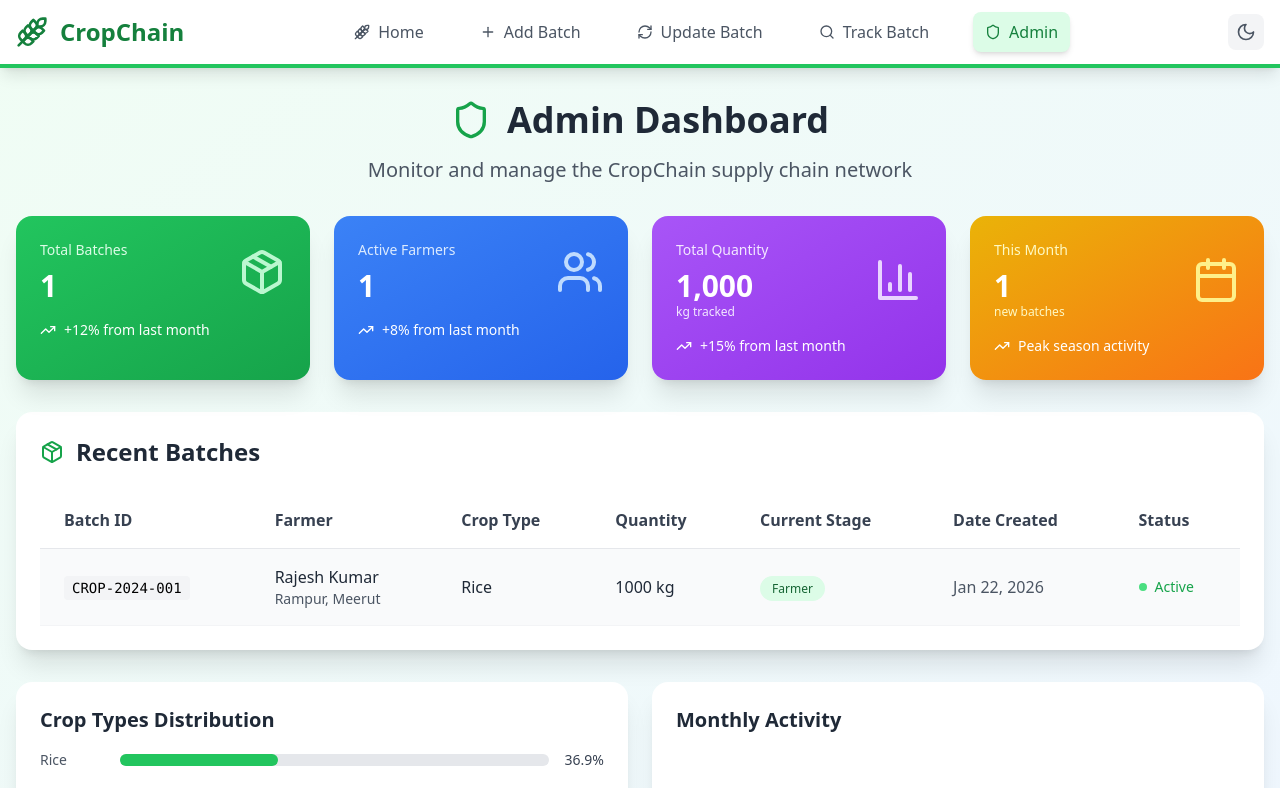
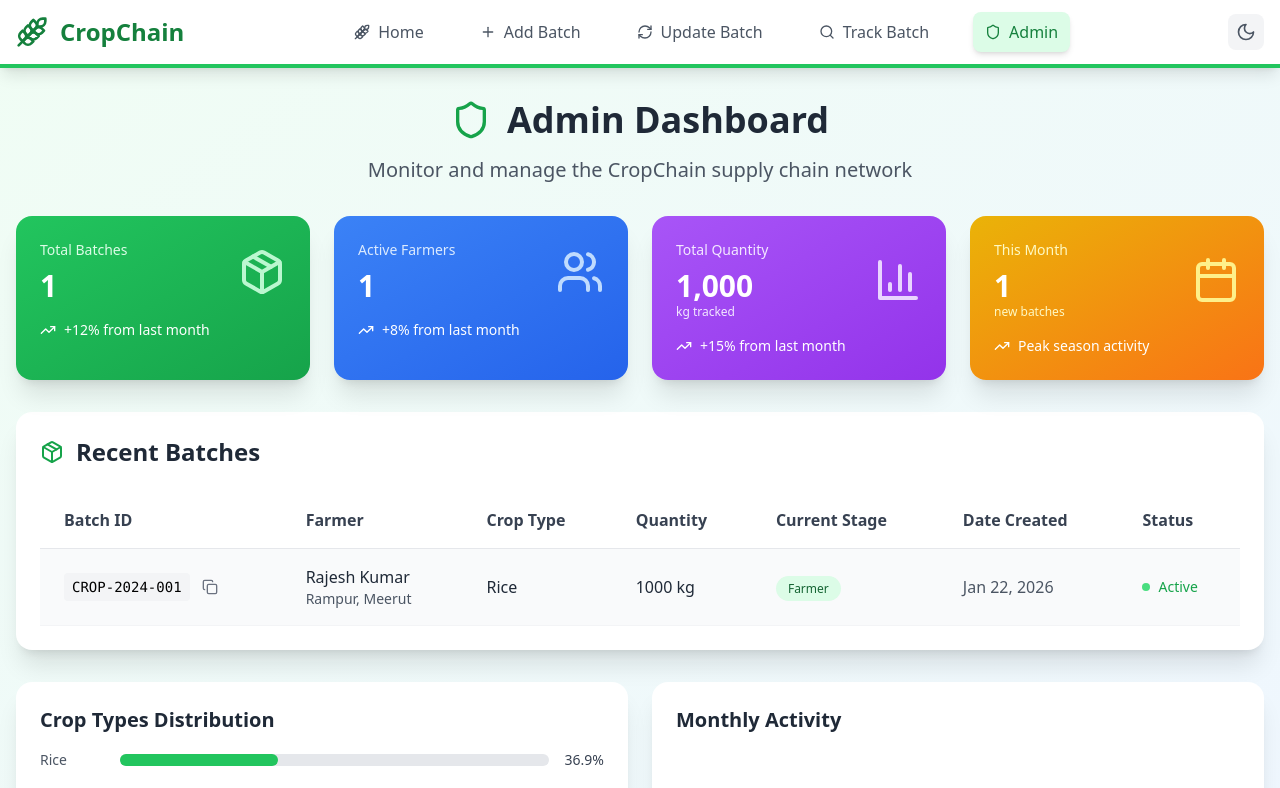
Before and after one commit to Nitya-003/CropChain, a React (Vite) app: page /admin in a window 1280 px wide. Shown: the top 788 px of the page. Built offline with nearby package versions, Linux system fonts and the light colour scheme.

Commit message:
Add copy to clipboard for Batch IDs
- Add Copy icon next to Batch IDs on Admin Dashboard table
- Add Copy icon next to Batch ID on Track Batch page header
- Show checkmark icon with "Copied!" feedback for 2 seconds after copying
- Uses lucide-react icons (Copy, Check)

Fixes #11

```diff
--- a/src/pages/AdminDashboard.tsx
+++ b/src/pages/AdminDashboard.tsx
@@ -1,5 +1,5 @@
 import React, { useState, useEffect } from 'react';
-import { Shield, TrendingUp, Package, Users, Calendar, BarChart3 } from 'lucide-react';
+import { Shield, TrendingUp, Package, Users, Calendar, BarChart3, Copy, Check } from 'lucide-react';
 import { cropBatchService } from '../services/cropBatchService';
 
 const AdminDashboard: React.FC = () => {
@@ -11,6 +11,17 @@ const AdminDashboard: React.FC = () => {
   });
   const [batches, setBatches] = useState<any[]>([]);
   const [isLoading, setIsLoading] = useState(true);
+  const [copiedId, setCopiedId] = useState<string | null>(null);
+
+  const copyToClipboard = async (batchId: string) => {
+    try {
+      await navigator.clipboard.writeText(batchId);
+      setCopiedId(batchId);
+      setTimeout(() => setCopiedId(null), 2000);
+    } catch (err) {
+      console.error('Failed to copy:', err);
+    }
+  };
 
   useEffect(() => {
     loadDashboardData();
@@ -148,9 +159,22 @@ const AdminDashboard: React.FC = () => {
               {batches.map((batch, index) => (
                 <tr key={batch.batchId} className={`border-b border-gray-100 dark:border-gray-700 ${index % 2 === 0 ? 'bg-gray-50 dark:bg-gray-700' : 'bg-white dark:bg-gray-800'} hover:bg-green-50 dark:hover:bg-gray-600 transition-colors`}>
                   <td className="py-4 px-6">
-                    <span className="font-mono text-sm bg-gray-100 dark:bg-gray-600 dark:text-white px-2 py-1 rounded">
-                      {batch.batchId}
-                    </span>
+                    <div className="flex items-center gap-2">
+                      <span className="font-mono text-sm bg-gray-100 dark:bg-gray-600 dark:text-white px-2 py-1 rounded">
+                        {batch.batchId}
+                      </span>
+                      <button
+                        onClick={() => copyToClipboard(batch.batchId)}
+                        className="p-1 hover:bg-gray-200 dark:hover:bg-gray-500 rounded transition-colors"
+                        title={copiedId === batch.batchId ? 'Copied!' : 'Copy Batch ID'}
+                      >
+                        {copiedId === batch.batchId ? (
+                          <Check className="h-4 w-4 text-green-600" />
+                        ) : (
+                          <Copy className="h-4 w-4 text-gray-500 dark:text-gray-400" />
+                        )}
+                      </button>
+                    </div>
                   </td>
                   <td className="py-4 px-6">
                     <div>
--- a/src/pages/TrackBatch.tsx
+++ b/src/pages/TrackBatch.tsx
@@ -1,5 +1,5 @@
 import React, { useState } from 'react';
-import { Search, QrCode, Package, Calendar, MapPin, User, FileText } from 'lucide-react';
+import { Search, QrCode, Package, Calendar, MapPin, User, FileText, Copy, Check } from 'lucide-react';
 import { cropBatchService } from '../services/cropBatchService';
 import Timeline from '../components/Timeline';
 import QRScanner from '../components/QRScanner';
@@ -9,6 +9,17 @@ const TrackBatch: React.FC = () => {
   const [batch, setBatch] = useState<any>(null);
   const [isSearching, setIsSearching] = useState(false);
   const [showScanner, setShowScanner] = useState(false);
+  const [copied, setCopied] = useState(false);
+
+  const copyToClipboard = async (text: string) => {
+    try {
+      await navigator.clipboard.writeText(text);
+      setCopied(true);
+      setTimeout(() => setCopied(false), 2000);
+    } catch (err) {
+      console.error('Failed to copy:', err);
+    }
+  };
 
   const handleSearch = async () => {
     if (!batchId.trim()) return;
@@ -92,7 +103,20 @@ const TrackBatch: React.FC = () => {
           <div className="bg-gradient-to-r from-green-600 to-blue-600 rounded-2xl shadow-xl p-8 text-white">
             <div className="flex items-center justify-between">
               <div>
-                <h2 className="text-3xl font-bold mb-2">Batch #{batch.batchId}</h2>
+                <div className="flex items-center gap-3 mb-2">
+                  <h2 className="text-3xl font-bold">Batch #{batch.batchId}</h2>
+                  <button
+                    onClick={() => copyToClipboard(batch.batchId)}
+                    className="p-2 hover:bg-white/20 rounded-lg transition-colors"
+                    title={copied ? 'Copied!' : 'Copy Batch ID'}
+                  >
+                    {copied ? (
+                      <Check className="h-5 w-5 text-green-300" />
+                    ) : (
+                      <Copy className="h-5 w-5 text-white/80" />
+                    )}
+                  </button>
+                </div>
                 <p className="text-green-100 text-lg">Complete supply chain transparency</p>
               </div>
               <div className="text-right">
```
